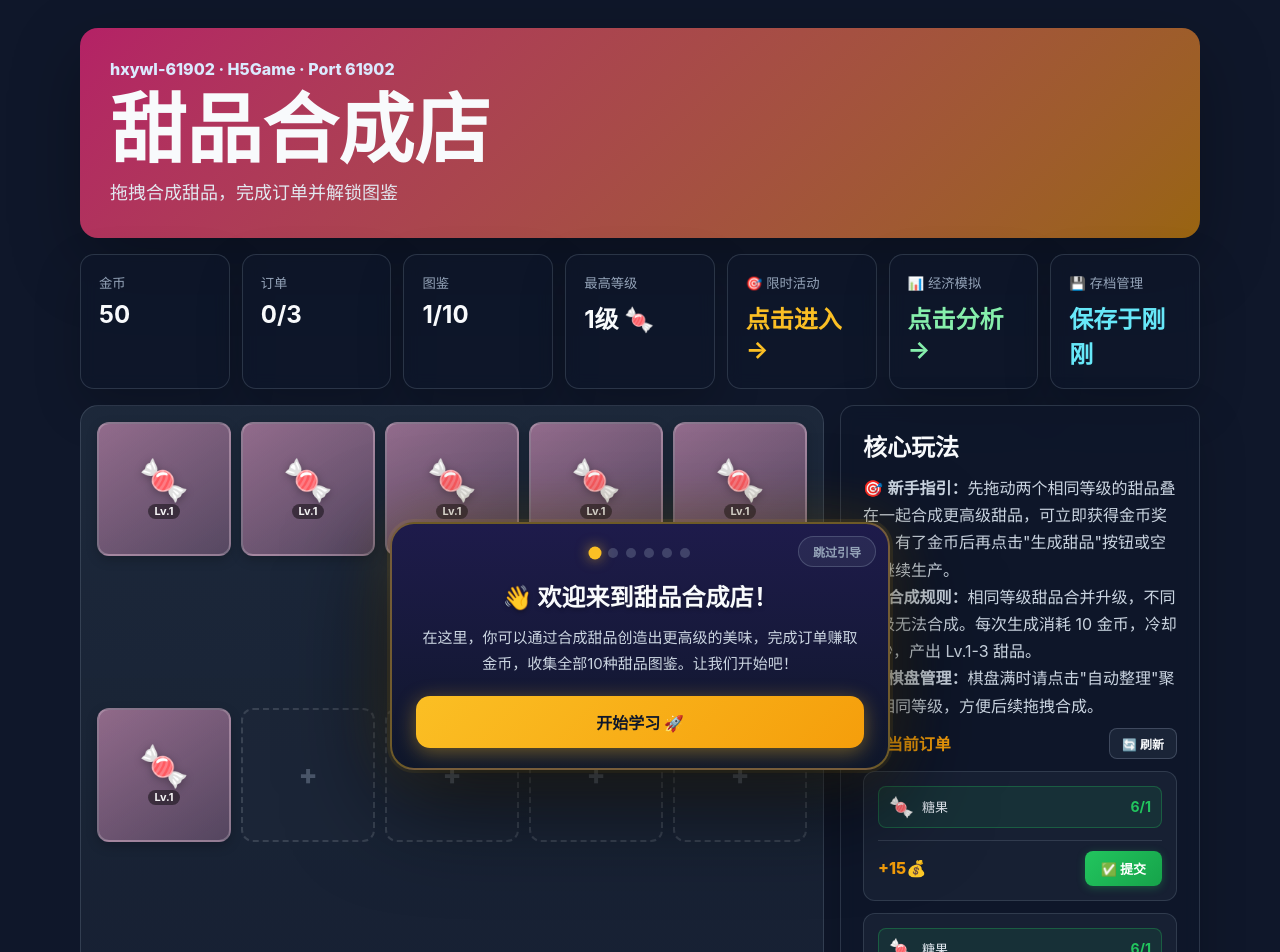
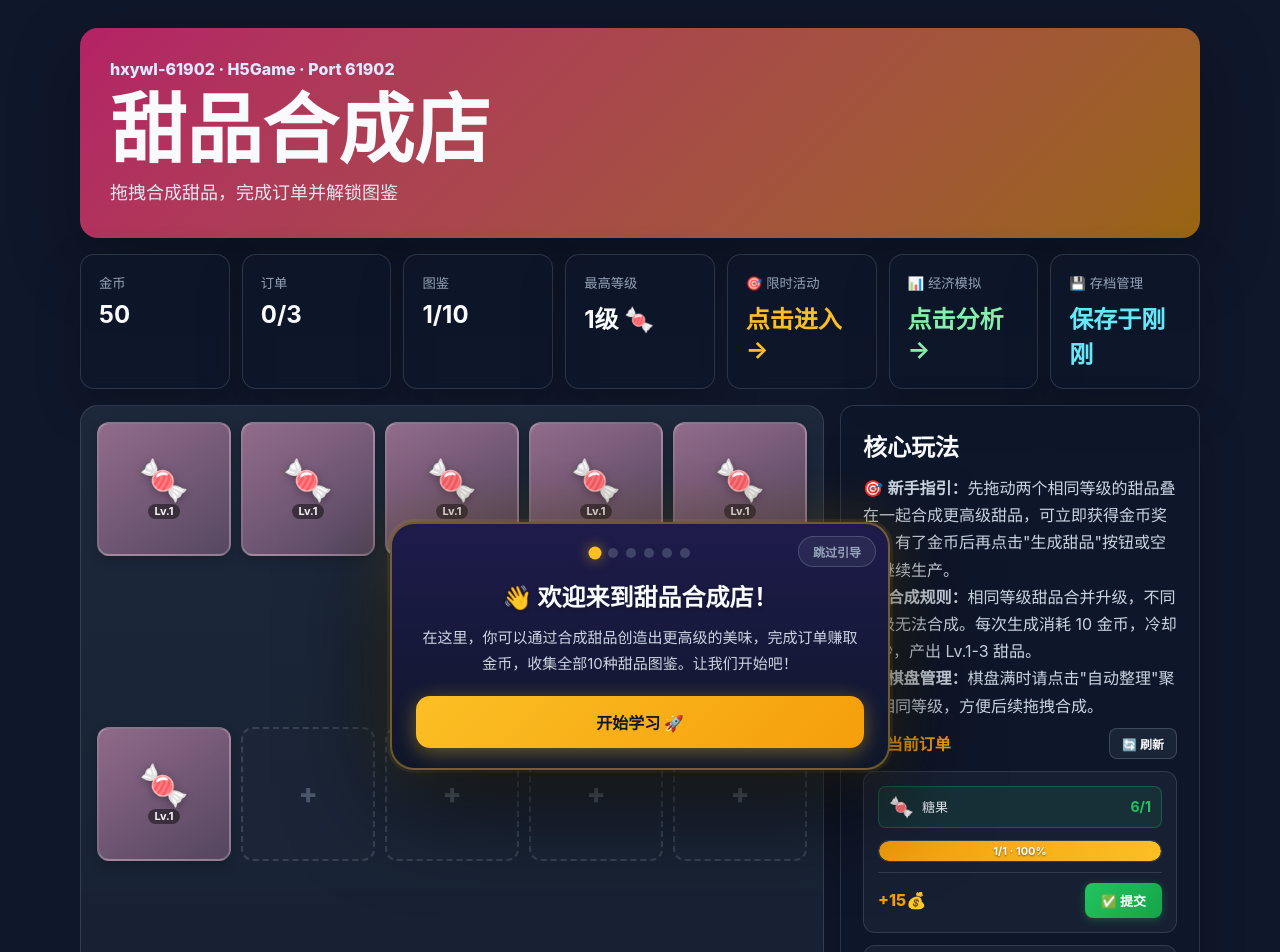
Before and after one commit to aliAjax/hxywl-61902-66ab937, a React (Vite) app: page / in a window 1280 px wide. Shown: the top 952 px of the page. Built offline with nearby package versions, Linux system fonts and the light colour scheme.

Commit message:
.3436396082391580:6f741d7d5f1251083c6b3b894e01738e_6a355b3efec9659057725546.6a355b40fec9659057725548.6a355b408561d4ee59020432:Trae CN.T(2026/6/19 23:07:44)

```diff
--- a/src/App.tsx
+++ b/src/App.tsx
@@ -535,6 +535,18 @@ function canSubmitOrder(board: (number | null)[], order: Order): boolean {
     }
   }
   return true;
+}
+
+function getOrderProgress(board: (number | null)[], order: Order): { percent: number; totalItems: number; completedItems: number } {
+  const levelTotals = getOrderLevelTotals(order);
+  let totalItems = 0;
+  let completedItems = 0;
+  for (const [level, count] of levelTotals) {
+    totalItems += count;
+    completedItems += Math.min(countDessertsOnBoard(board, level), count);
+  }
+  const percent = totalItems > 0 ? Math.round((completedItems / totalItems) * 100) : 0;
+  return { percent, totalItems, completedItems };
 }
 
 function formatUnlockTime(isoString: string): string {
@@ -2562,6 +2574,12 @@ function App(): React.ReactElement {
                   <h3>📋 活动订单</h3>
                 </div>
                 {eventOrders.map((order: EventOrder) => {
+                  const totalItems = order.items.reduce((sum, item) => sum + item.count, 0);
+                  const completedItems = order.items.reduce(
+                    (sum, item) => sum + Math.min(eventBoard.filter(c => c === item.level).length, item.count),
+                    0
+                  );
+                  const progressPercent = totalItems > 0 ? Math.round((completedItems / totalItems) * 100) : 0;
                   return (
                     <div key={order.id} className={`order-card ${order.completed ? "completed" : ""}`}>
                       <div className="order-items">
@@ -2584,6 +2602,19 @@ function App(): React.ReactElement {
                           );
                         })}
                       </div>
+                      {!order.completed && (
+                        <div className="order-progress-section">
+                          <div className="order-progress-bar event-order-progress">
+                            <div
+                              className="order-progress-fill event-order-progress-fill"
+                              style={{ width: `${progressPercent}%` }}
+                            />
+                            <span className="order-progress-text">
+                              {completedItems}/{totalItems} · {progressPercent}%
+                            </span>
+                          </div>
+                        </div>
+                      )}
                       <div className="order-footer">
                         <span className="order-reward">+{order.reward.coins}💰 +{order.reward.shards}💎</span>
                         {!order.completed && (
@@ -2654,6 +2685,7 @@ function App(): React.ReactElement {
               orders.map((order: Order) => {
                 const levelTotals = getOrderLevelTotals(order);
                 const mergedItems = Array.from(levelTotals.entries()).map(([level, count]) => ({ level, count }));
+                const progress = getOrderProgress(board, order);
                 return (
                   <div key={order.id} className={`order-card ${order.completed ? "completed" : ""}`}>
                     <div className="order-items">
@@ -2676,6 +2708,19 @@ function App(): React.ReactElement {
                         );
                       })}
                     </div>
+                    {!order.completed && (
+                      <div className="order-progress-section">
+                        <div className="order-progress-bar">
+                          <div
+                            className="order-progress-fill"
+                            style={{ width: `${progress.percent}%` }}
+                          />
+                          <span className="order-progress-text">
+                            {progress.completedItems}/{progress.totalItems} · {progress.percent}%
+                          </span>
+                        </div>
+                      </div>
+                    )}
                     <div className="order-footer">
                       <span className="order-reward">+{order.reward}💰</span>
                       {!order.completed && (
--- a/src/styles.css
+++ b/src/styles.css
@@ -602,6 +602,48 @@ button {
   color: var(--fail);
 }
 
+.order-progress-section {
+  margin: 10px 0;
+}
+
+.order-progress-bar {
+  position: relative;
+  height: 22px;
+  background: rgba(15, 23, 42, 0.6);
+  border-radius: 11px;
+  overflow: hidden;
+  border: 1px solid rgba(148, 163, 184, 0.25);
+}
+
+.order-progress-fill {
+  height: 100%;
+  background: linear-gradient(90deg, #f59e0b, #fbbf24);
+  border-radius: 11px;
+  transition: width 0.3s ease;
+  box-shadow: 0 0 8px rgba(245, 158, 11, 0.4);
+}
+
+.order-progress-text {
+  position: absolute;
+  top: 50%;
+  left: 50%;
+  transform: translate(-50%, -50%);
+  font-size: 11px;
+  font-weight: 700;
+  color: #fff;
+  text-shadow: 0 1px 2px rgba(0, 0, 0, 0.5);
+  white-space: nowrap;
+}
+
+.event-order-progress {
+  border-color: rgba(168, 85, 247, 0.35);
+}
+
+.event-order-progress-fill {
+  background: linear-gradient(90deg, #a855f7, #ec4899);
+  box-shadow: 0 0 8px rgba(168, 85, 247, 0.4);
+}
+
 .order-footer {
   display: flex;
   justify-content: space-between;
```
